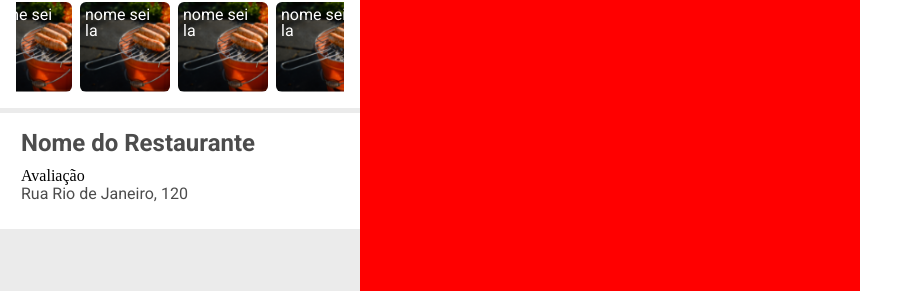
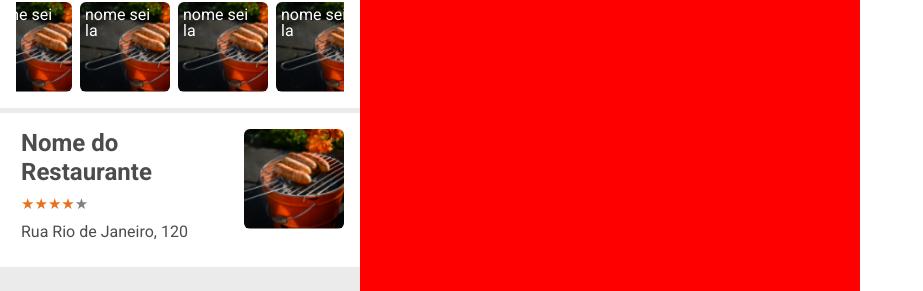
Before and after one commit to cleitonrs/restuarants-search, a React (Create React App) app: page / in a window 1280 px wide. Shown: the part 213-504 px from the top of the page, without its empty margins (0-923 px from the left). Built offline with nearby package versions, Linux system fonts and the light colour scheme.

Commit message:
component part3

```diff
--- a/package.json
+++ b/package.json
@@ -10,6 +10,7 @@
     "@testing-library/user-event": "^12.1.10",
     "react": "^17.0.2",
     "react-dom": "^17.0.2",
+    "react-rating-stars-component": "^2.2.0",
     "react-scripts": "4.0.3",
     "react-slick": "^0.28.1",
     "slick-carousel": "^1.8.1",
--- a/src/components/RetaurantCard/index.jsx
+++ b/src/components/RetaurantCard/index.jsx
@@ -1,14 +1,17 @@
 import React from "react";
-import { Restaurant, RestaurantInfo, Title, Address } from "./styles";
+import { Restaurant, RestaurantInfo, RestaurantPhoto, Title, Address } from "./styles";
+import ReactStars from "react-rating-stars-component"
+import restaurante from "../../assets/restaurante-fake.png"
 
 const RestaurantCard = () => {
   return (
     <Restaurant>
       <RestaurantInfo>
         <Title>Nome do Restaurante</Title>
-        <p>Avaliação</p>
+        <ReactStars count={5} isHalf value={4} edit={false} activeColor="#e7711c" />
         <Address>Rua Rio de Janeiro, 120</Address>
       </RestaurantInfo>
+      <RestaurantPhoto src={restaurante} alt="Foto do Restaurante" />
     </Restaurant>
   )
 }
--- a/src/components/RetaurantCard/styles.js
+++ b/src/components/RetaurantCard/styles.js
@@ -34,4 +34,12 @@ export const Address = styled.span`
   font-size: 16px;
   line-height: 19px;
   margin-bottom: 10px;
+  margin-top: 10px;
 `
+
+export const RestaurantPhoto = styled.img`
+  width: 100px;
+  height: 100px;
+  border-radius: 6px;
+  object-fit: cover;
+`
```
Also changed, not shown: 1 other file (tests, documents, lock files or other folders).
